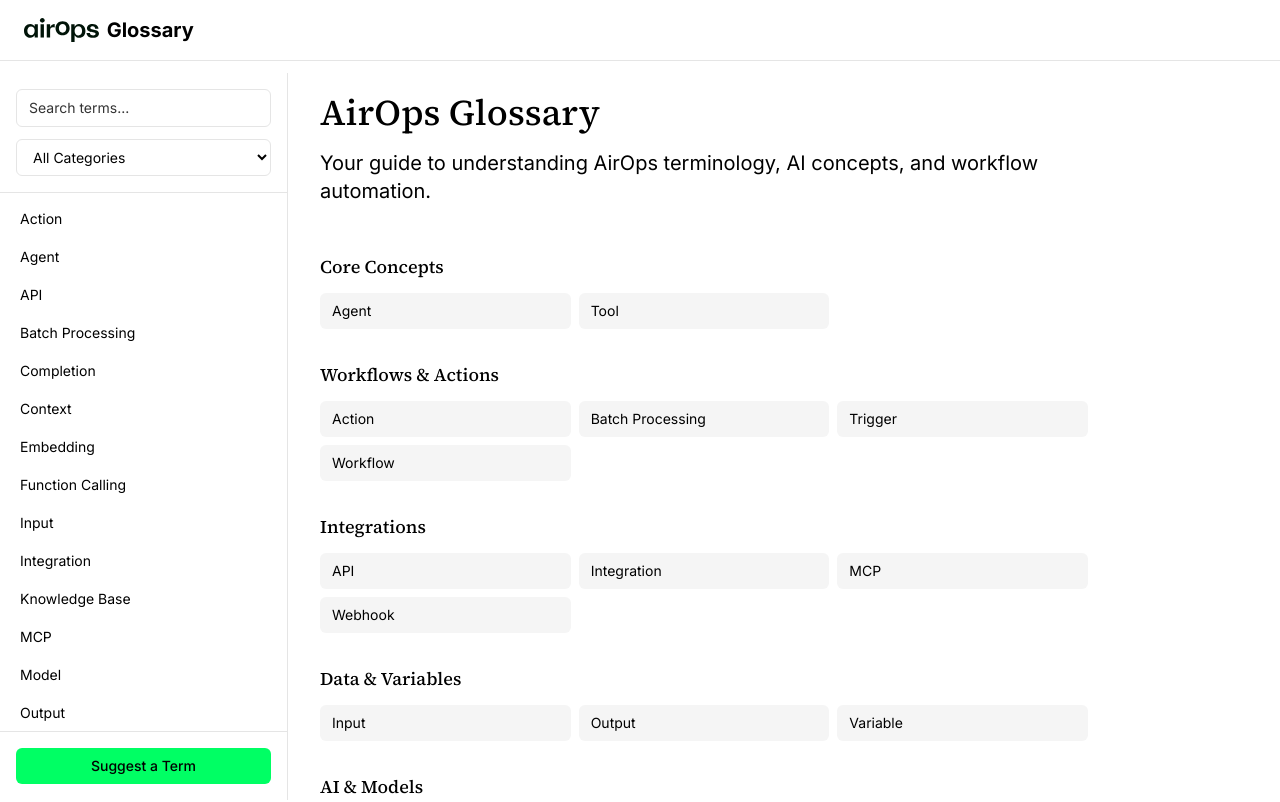
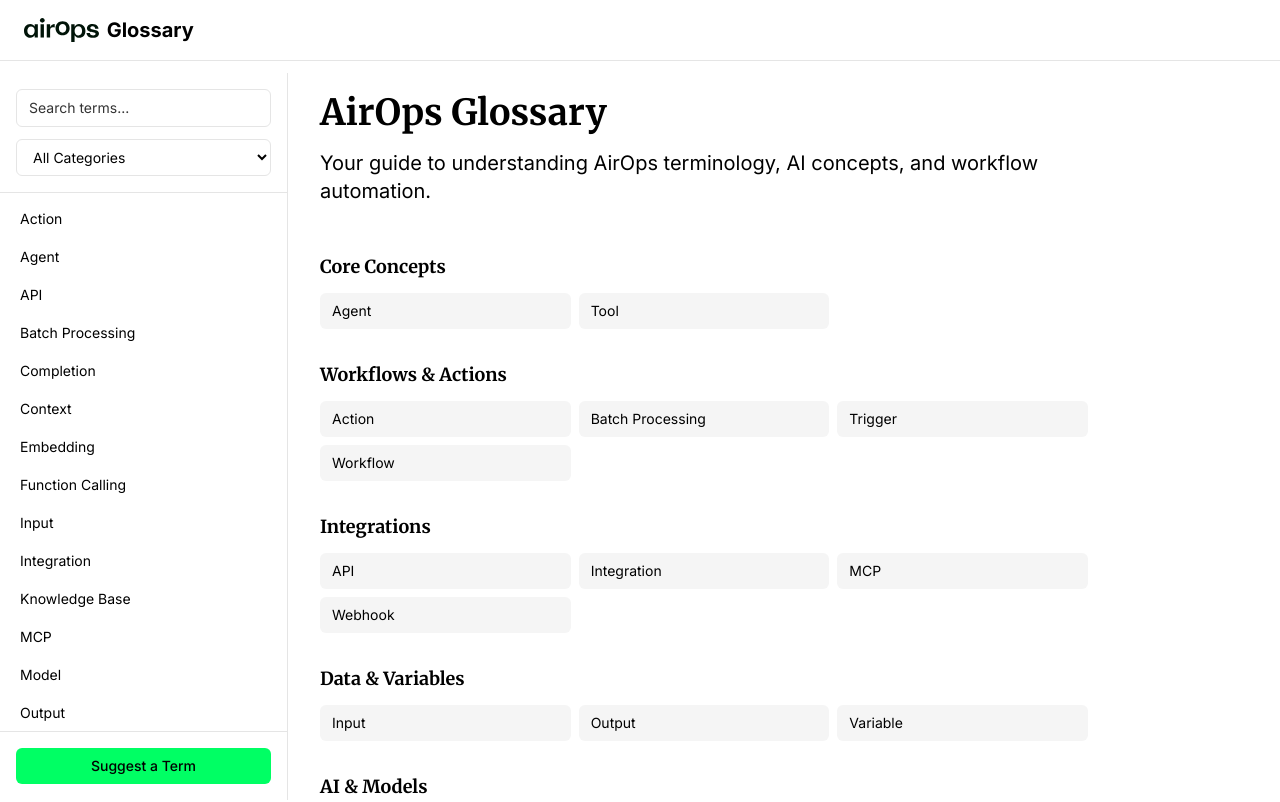
Before and after one commit to jessperate/AO-glossary, a Next.js app: page / in a window 1280 px wide. Shown: the top 802 px of the page. Built offline with nearby package versions, Linux system fonts and the light colour scheme.

Commit message:
Use Merriweather serif for headlines (matches airops.com)
Co-Authored-By: Claude Opus 4.5 <noreply@anthropic.com>

```diff
--- a/src/app/globals.css
+++ b/src/app/globals.css
@@ -1,4 +1,4 @@
-@import url('https://fonts.googleapis.com/css2?family=Inter:wght@400;500;600;700&family=Source+Serif+4:opsz,wght@8..60,500;8..60,600;8..60,700&display=swap');
+@import url('https://fonts.googleapis.com/css2?family=Inter:wght@400;500;600;700&family=Merriweather:wght@400;700;900&display=swap');
 @import "tailwindcss";
 
 :root {
@@ -11,7 +11,7 @@
   --border: #e5e5e5;
 
   --font-sans: 'Inter', system-ui, -apple-system, sans-serif;
-  --font-serif: 'Source Serif 4', Georgia, serif;
+  --font-serif: 'Merriweather', Georgia, serif;
 }
 
 body {
@@ -22,7 +22,7 @@ body {
 
 h1, h2 {
   font-family: var(--font-serif);
-  font-weight: 500;
+  font-weight: 700;
   color: #000000;
 }
 
```
